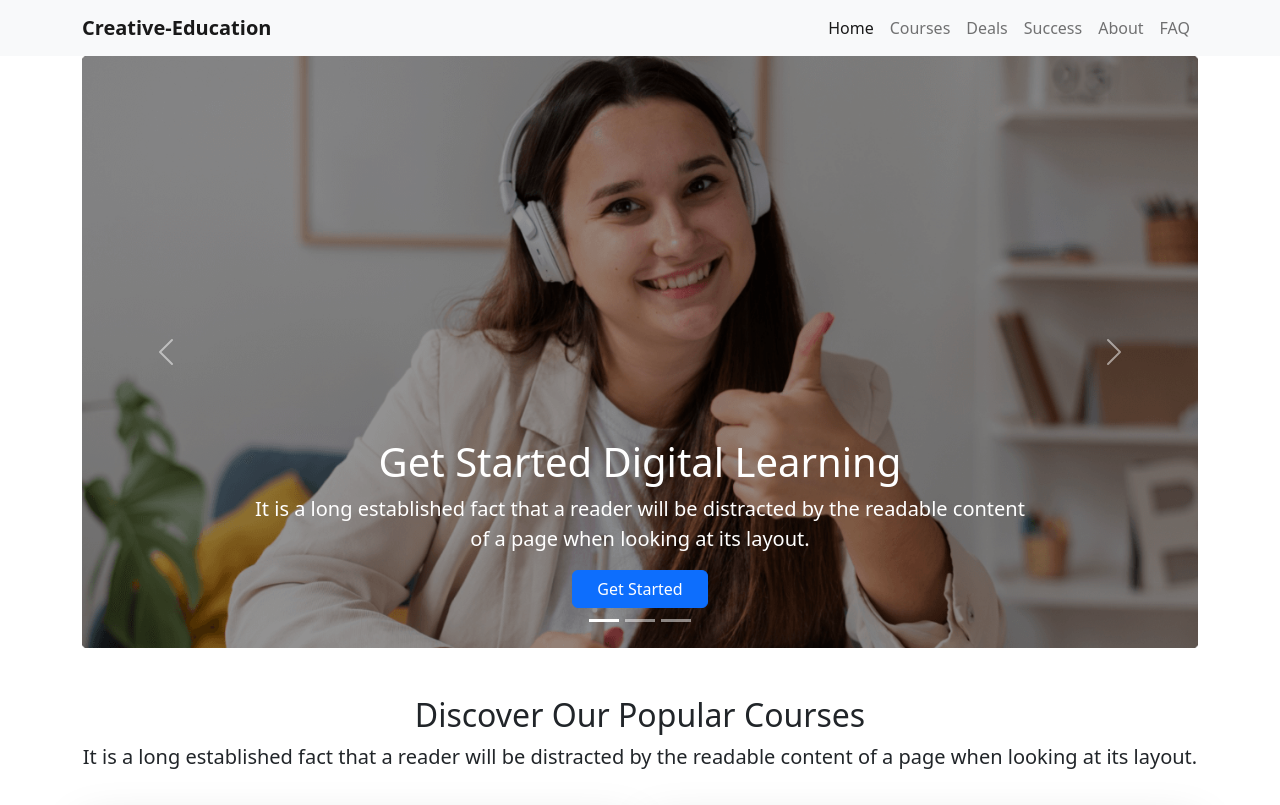
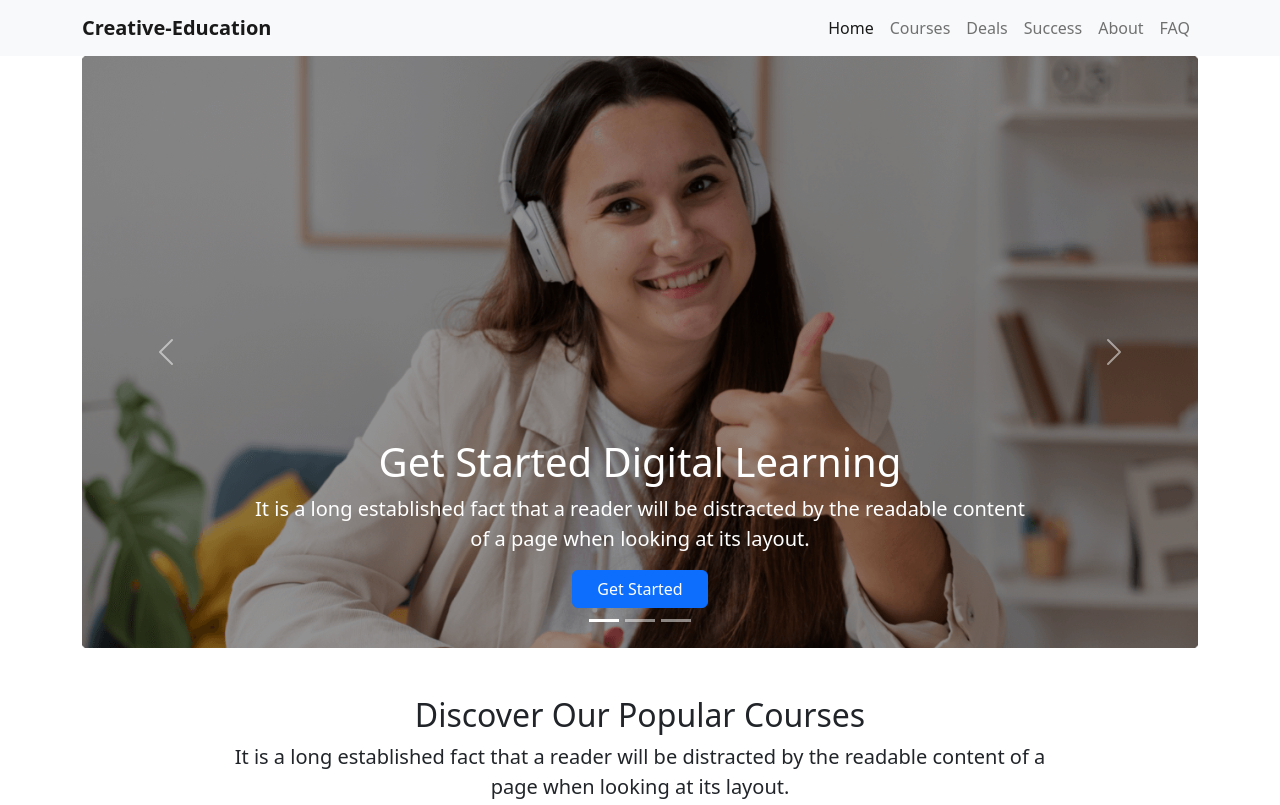
Before and after one commit to ThisIsKhalid/Creative-Education, a plain HTML site: page index.html in a window 1280 px wide. Shown: the top 805 px of the page. Drawn offline with nearby package versions, Linux system fonts and the light colour scheme.

Commit message:
fix some width

```diff
--- a/index.html
+++ b/index.html
@@ -100,7 +100,7 @@
     <main class="container">
       <!-- populer courses start -->
       <section id="courses">
-        <div class="text-center">
+        <div class="text-center w-75 mx-auto">
           <h2>Discover Our Popular Courses</h2>
           <p class="lead">It is a long established fact that a reader will be distracted by the readable content of a page when looking at its layout.</p>
         </div>
```
